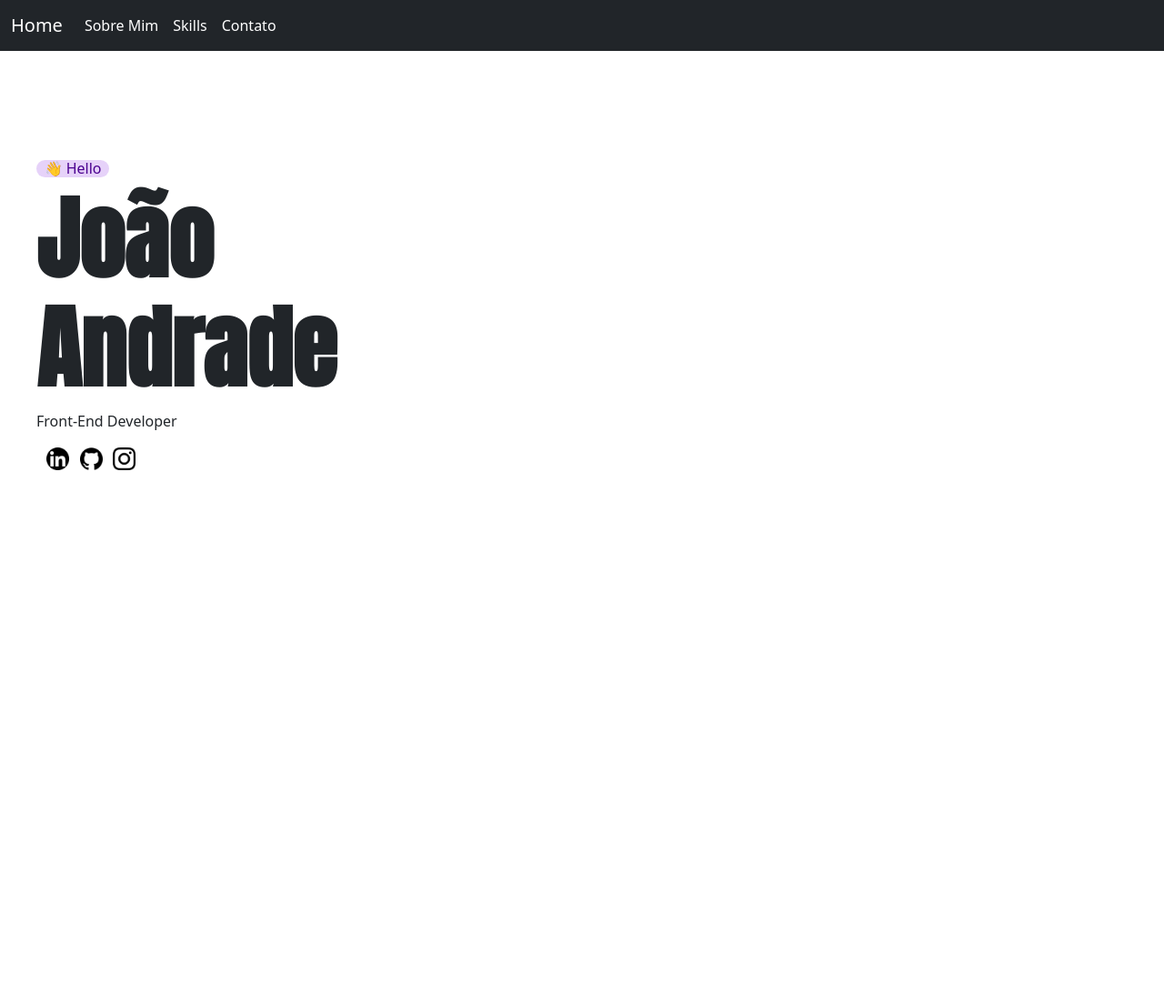
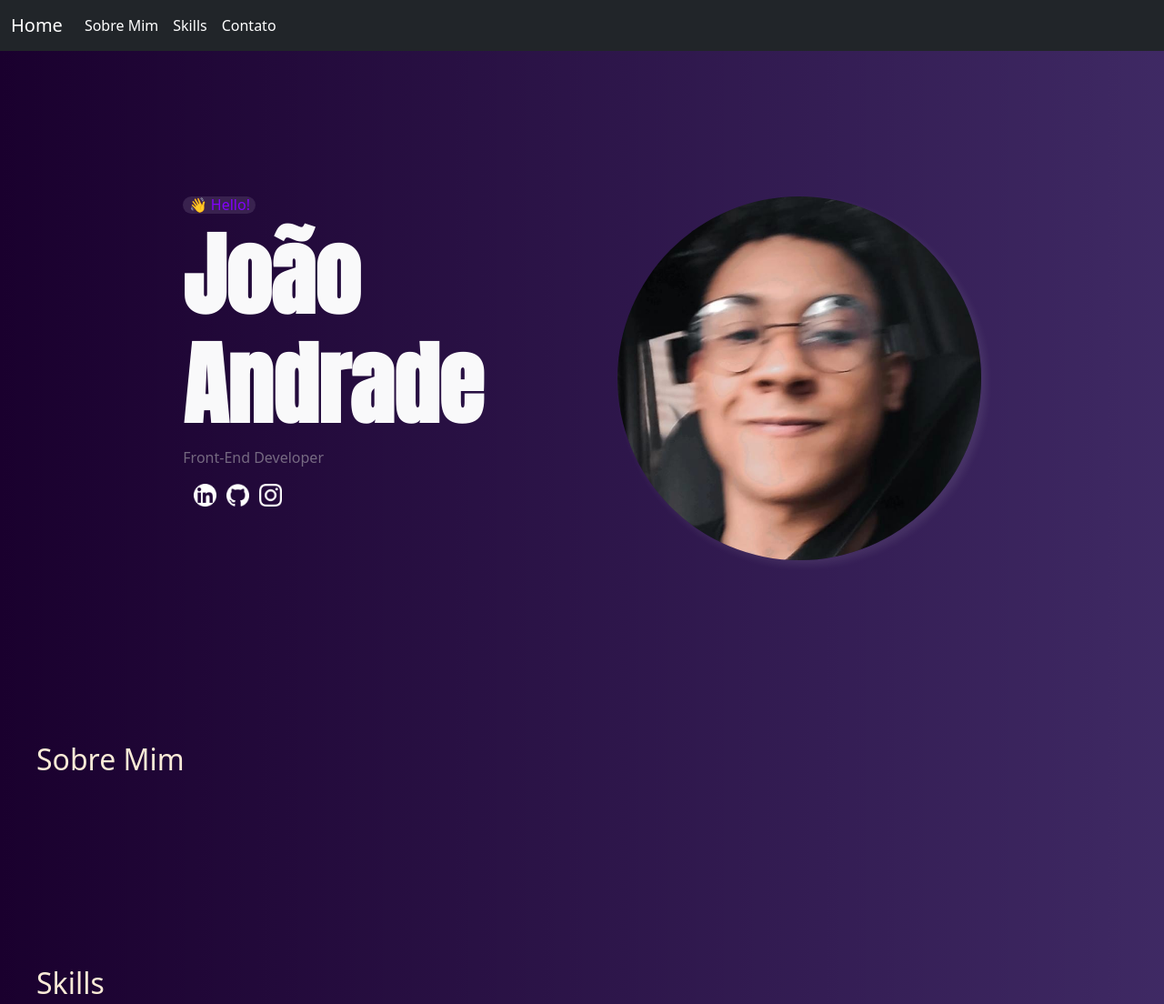
Before and after one commit to joaoarteagle/portfolio, a plain HTML site: page src/index.html in a window 1280 px wide. Shown: the top 1104 px of the page at 91% size. Before the commit the page ends 800 px from the top, so only its background shows below. Drawn offline with nearby package versions, Linux system fonts and the light colour scheme.

Commit message:
Adicionando Imagem e links para redes

```diff
--- a/src/index.html
+++ b/src/index.html
@@ -14,7 +14,8 @@
     <link href="https://fonts.googleapis.com/css2?family=Anton&display=swap" rel="stylesheet">
 
     <!--Bootstrap-->
-    <link href="https://cdn.jsdelivr.net/npm/bootstrap@5.0.2/dist/css/bootstrap.min.css" rel="stylesheet" integrity="sha384-EVSTQN3/azprG1Anm3QDgpJLIm9Nao0Yz1ztcQTwFspd3yD65VohhpuuCOmLASjC" crossorigin="anonymous">
+    <link href="https://cdn.jsdelivr.net/npm/bootstrap@5.0.2/dist/css/bootstrap.min.css" rel="stylesheet"
+        integrity="sha384-EVSTQN3/azprG1Anm3QDgpJLIm9Nao0Yz1ztcQTwFspd3yD65VohhpuuCOmLASjC" crossorigin="anonymous">
 
     <!--Link Css -->
     <link rel="stylesheet" href="style.css">
@@ -25,45 +26,57 @@
     <nav class="navbar navbar-expand-lg navbar-dark bg-dark">
         <div class="container-fluid">
             <a class="navbar-brand" href="#">Home</a>
-            <button class="navbar-toggler" type="button" data-bs-toggle="collapse" data-bs-target="#navbarNavAltMarkup" aria-controls="navbarNavAltMarkup" aria-expanded="false" aria-label="Toggle navigation">
+            <button class="navbar-toggler" type="button" data-bs-toggle="collapse" data-bs-target="#navbarNavAltMarkup"
+                aria-controls="navbarNavAltMarkup" aria-expanded="false" aria-label="Toggle navigation">
                 <span class="navbar-toggler-icon"></span>
             </button>
             <div class="collapse navbar-collapse" id="navbarNavAltMarkup">
                 <div class="navbar-nav">
-                <a class="nav-link active" aria-current="page" href="#">Sobre Mim</a>
-                <a class="nav-link active" aria-current="page" href="#">Skills</a>
-                <a class="nav-link active" aria-current="page" href="#">Contato</a>
+                    <a class="nav-link active" aria-current="page" href="#SobreMim">Sobre Mim</a>
+                    <a class="nav-link active" aria-current="page" href="#Skills">Skills</a>
+                    <a class="nav-link active" aria-current="page" href="https://wa.me/5544998528822?text=Ol%C3%A1+Jo%C3%A3o+Paulo">Contato</a>
                 </div>
             </div>
         </div>
     </nav>
 
     <main>
-        <section>
-            <h4>👋 Hello</h4>
+        <section id="Home">
+
+            <div class="secOne">
+                <h4>👋 Hello!</h4>
                 <h1>João Andrade</h1>
                 <p>Front-End Developer</p>
 
                 <div class="links">
-                <a href="">
+                    <a href="https://www.linkedin.com/in/joão-gonçalves-532742234">
                         <img src="img/linkedin.png" alt="linkedin" />
                     </a>
 
-                <a href="">
+                    <a href="https://github.com/joaoarteagle">
                         <img src="img/gitHub.png" alt="gitHub" />
                     </a>
 
-                <a href="">
+                    <a href="https://www.instagram.com/j_paulo204/">
                         <img src="img/instagram.png" alt="instagram">
                     </a>
                 </div>
+            </div>
+
+            <div class="photo">
+                <img src="img/img.jpeg" alt="myPhoto">
+            </div>
+        </section>
+
+        <section id="SobreMim">
+            <h2>Sobre Mim</h2>
 
         </section>
 
-        <section>
+        <section id="Skills">
+            <h2>Skills</h2>
 
 
-        </section>
     </main>
     <script src="https://cdn.jsdelivr.net/npm/bootstrap@5.0.2/dist/js/bootstrap.bundle.min.js"
         integrity="sha384-MrcW6ZMFYlzcLA8Nl+NtUVF0sA7MsXsP1UyJoMp4YLEuNSfAP+JcXn/tWtIaxVXM"
--- a/src/style.css
+++ b/src/style.css
@@ -1,7 +1,9 @@
-img{
+.links img{
     width: 25px;
+    filter: invert(100);
 
 }
+
 
 a, a:hover{
     text-decoration: none;
@@ -15,6 +17,7 @@ h1{
     font-size: 100px;
     font-family: Anton;
     font-weight: bold;
+    color: rgba(254, 254, 254, 0.981);
 }
 
 h4{
@@ -23,12 +26,20 @@ h4{
     width: 5em;
     font-size: medium;
     border-radius: 15px;
-    background-color: rgba(137, 43, 226, 0.212);
-    color: rgb(74, 0, 143);
+    background-color: rgba(72, 49, 93, 0.63);
+    color: rgb(131, 0, 254);
+}
+
+h2{
+    color: antiquewhite;
+}
+
+p{
+    color: rgba(197, 197, 197, 0.512);
 }
 
 section{
-    margin-top: 10vh;
+    margin-top: 15vh;
     padding: 5vh;
 }
 
@@ -37,3 +48,21 @@ section{
     justify-content: space-evenly;
     width: 15vh;
 }
+
+body{
+    background:linear-gradient(to right, #1a002e, #1a0046d6);
+}
+
+#Home{
+    display: flex;
+    flex-direction: row;
+    justify-content: space-around;
+}
+
+.photo img{
+    object-fit: cover;
+    width: 50vh;
+    height: 50vh;
+    border-radius: 25vh;
+    box-shadow: 5px 5px 10px rgba(255, 255, 255, 0.085);
+}
```
Also changed, not shown: src/img/img.jpeg (added). Lines whose indentation alone changed are shown as unchanged.
